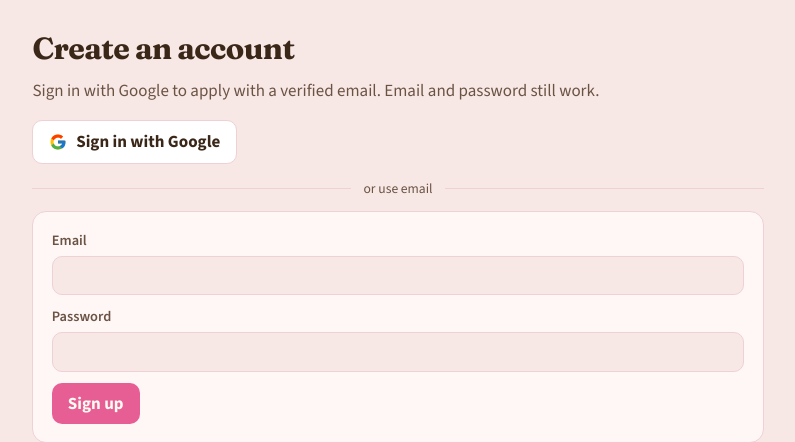
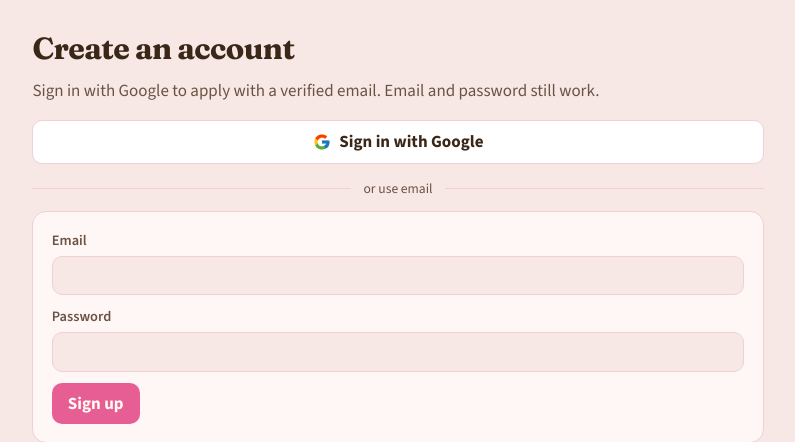
Before and after one commit to glennw56/bakery-apply, a FastAPI app: page /signup in a window 1280 px wide. Shown: the part 50-492 px from the top of the page, without its empty margins (242-1037 px from the left). Run offline with FastAPI, Linux system fonts and the light colour scheme.

Commit message:
Stretch the Google button to the login form width.
On login and signup, Sign in with Google now spans the same width as the email form, with the divider and password fields stacked underneath.

Co-authored-by: glennw56 <glennw56@users.noreply.github.com>

```diff
--- a/static/app.css
+++ b/static/app.css
@@ -199,6 +199,13 @@ a.btn-google:hover {
   border-color: var(--accent);
 }
 .auth-google { margin: 0 0 0.9rem; }
+/* Login and signup place Google above the email divider. Stretch that
+   button to the same width as the form card. The hiring-page pill stays compact. */
+.auth-google:has(+ .auth-divider) a.btn-google {
+  display: flex;
+  width: 100%;
+  justify-content: center;
+}
 .auth-divider {
   display: flex;
   align-items: center;
```
